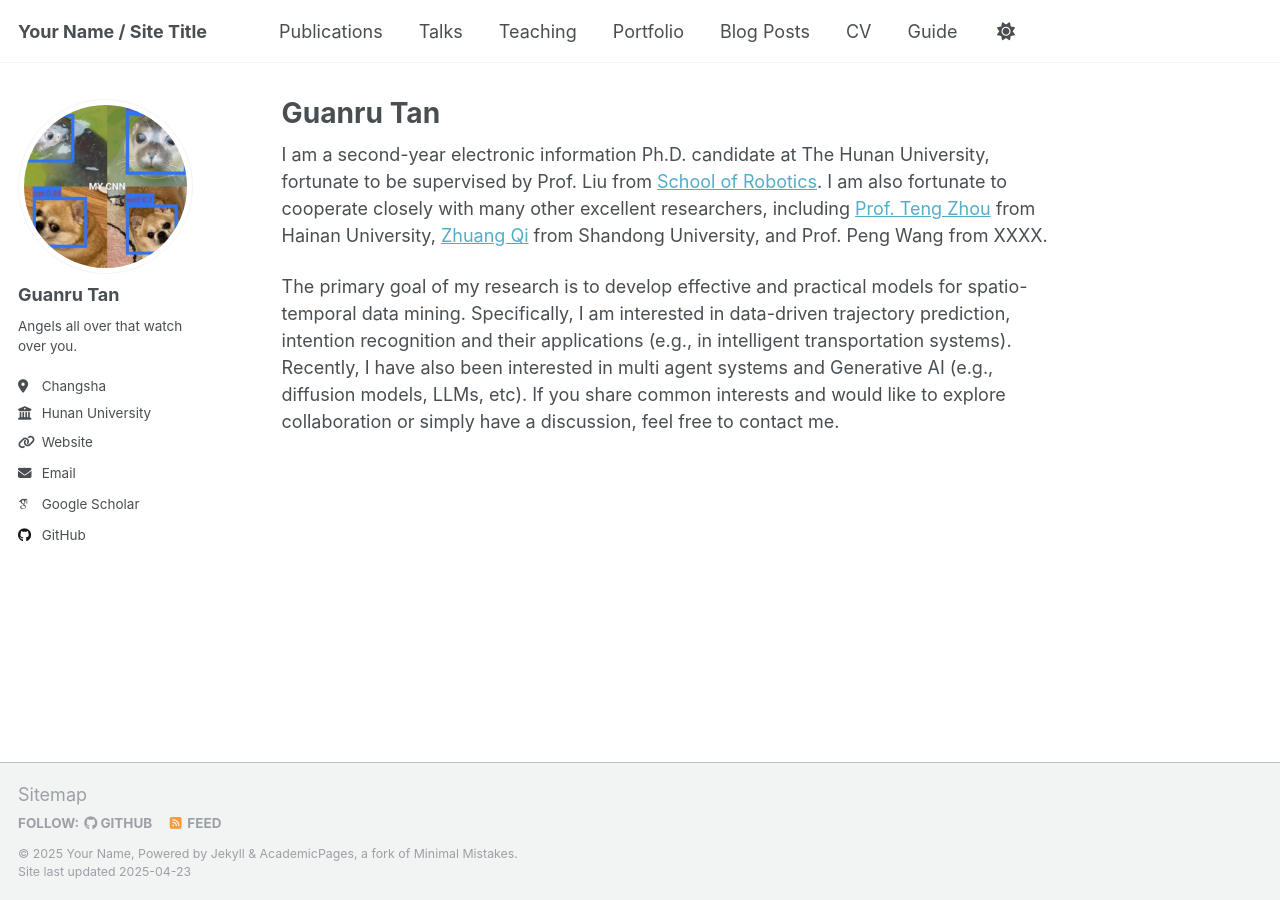
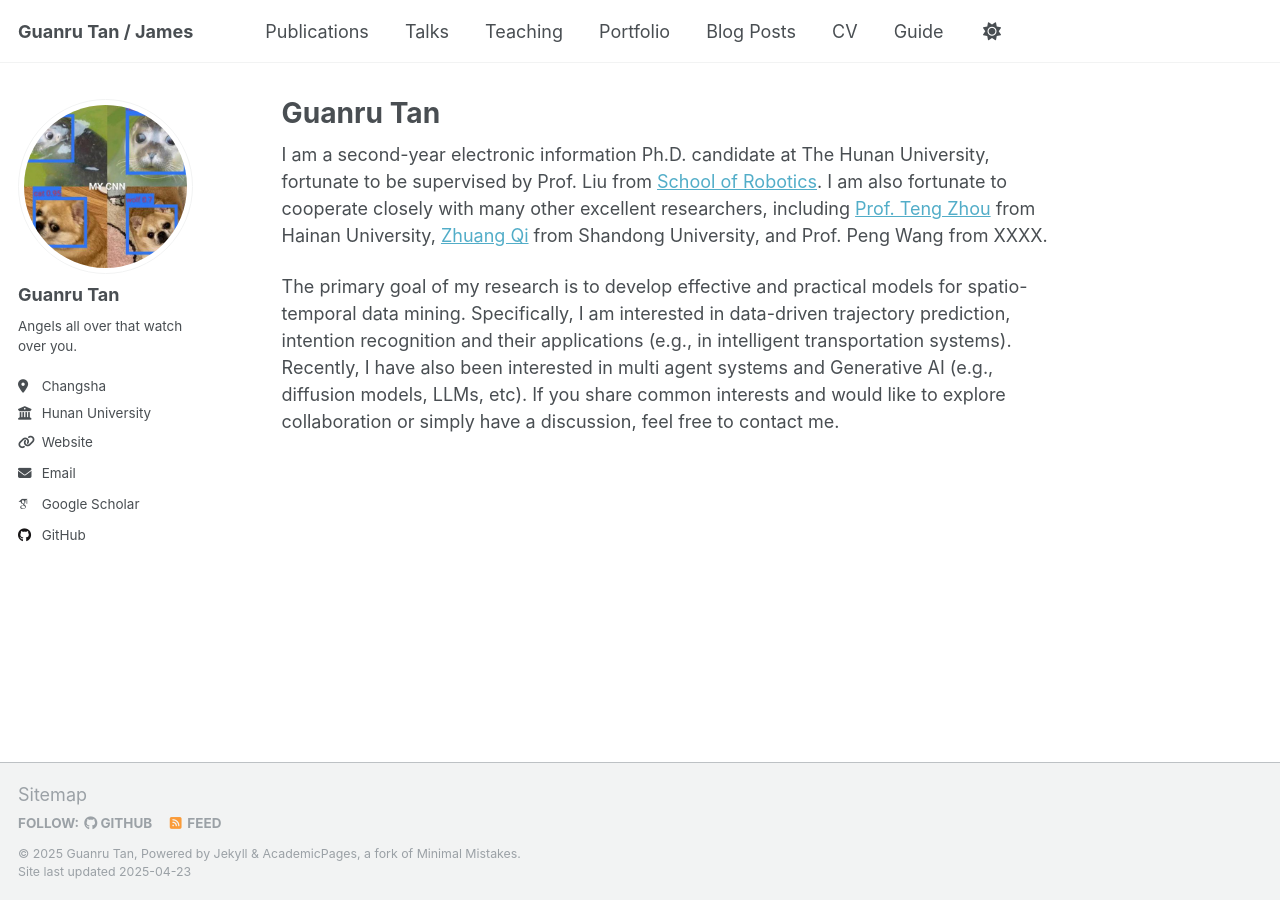
Before and after one commit to GuanruTan/guanrutan.github.io, a Jekyll site: the page built from _pages/about.md, in a window 1280 px wide. Built offline with Jekyll 4.4.1, drawn with Linux system fonts in a browser that asks for light colours; some web fonts are replaced.

Commit message:
Update _config.yml

```diff
--- a/_config.yml
+++ b/_config.yml
@@ -9,9 +9,9 @@
 # Basic Site Settings
 locale                   : "en-US"
 site_theme               : "default"
-title                    : "Your Name / Site Title"
+title                    : "Guanru Tan / James"
 title_separator          : "-"
-name                     : &name "Your Name"
+name                     : &name "Guanru Tan"
 description              : &description "personal description"
 url                      : https://academicpages.github.io # the base hostname & protocol for your site e.g. "https://[your GitHub username].github.io"
 baseurl                  : "" # the subpath of your site, e.g. "/blog"
```
